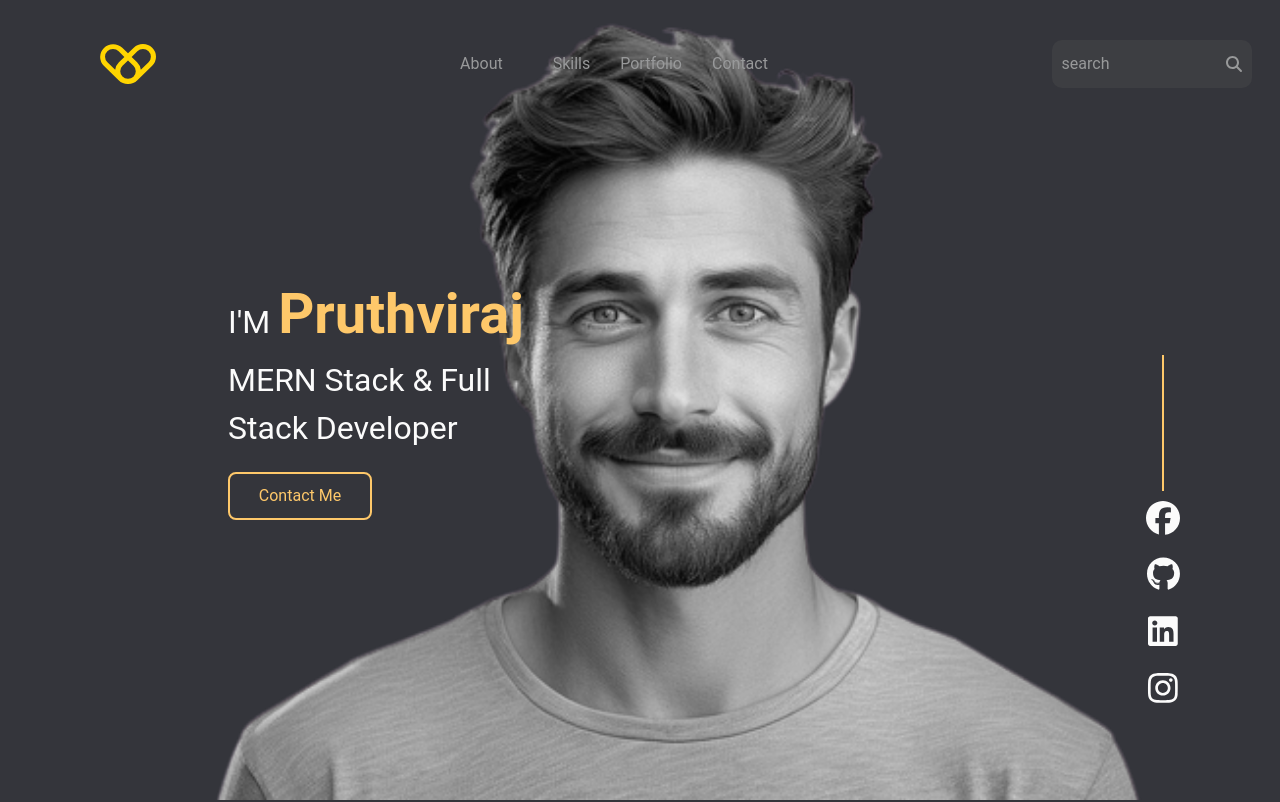
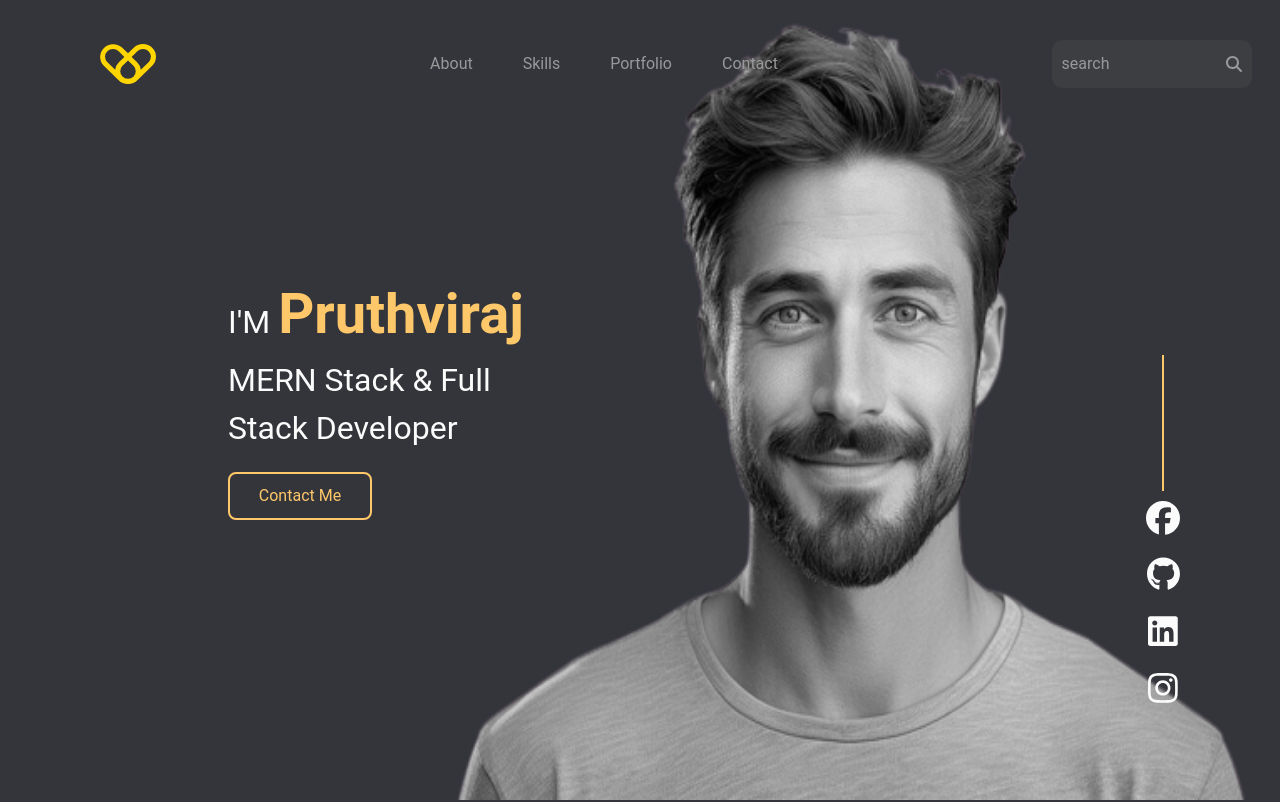
Before and after one commit to Pruthviraj-03/portfolio, a React (Create React App) app: page / in a window 1280 px wide. Shown: the top 802 px of the page. Built offline with nearby package versions, Linux system fonts and the light colour scheme.

Commit message:
laptop responsive done.

```diff
--- a/src/Components/ContactMe.jsx
+++ b/src/Components/ContactMe.jsx
@@ -16,16 +16,16 @@ const ContactMe = () => {
         Contact Me
       </h1>
       <div className="flex gap-24">
-        <div className="bg-yellow-color p-10px rounded-8 flex gap-10 mt-7.5">
+        <div className="bg-yellow-color p-10px rounded-8 flex items-center justify-center flex-row gap-10 mt-7.5">
           <FontAwesomeIcon icon={faEnvelope}></FontAwesomeIcon>
           <p>pruthvirajkurane03@gmail.com</p>
         </div>
-        <div className="bg-yellow-color p-10px rounded-8 flex gap-10 mt-7.5">
+        <div className="bg-yellow-color p-10px rounded-8 flex items-center justify-center flex-row gap-10 mt-7.5">
           <FontAwesomeIcon icon={faPhone}></FontAwesomeIcon>
           <p>+91 8692848775</p>
         </div>
-        <div className="bg-yellow-color p-10px rounded-8 flex gap-10 mt-7.5">
-          <FontAwesomeIcon icon={faLocation} className="mt-5"></FontAwesomeIcon>
+        <div className="bg-yellow-color p-10px rounded-8 flex items-center justify-center flex-row gap-10 mt-7.5">
+          <FontAwesomeIcon icon={faLocation}></FontAwesomeIcon>
           <p>Mumbai, India</p>
         </div>
       </div>
--- a/src/Components/Header.jsx
+++ b/src/Components/Header.jsx
@@ -9,6 +9,7 @@ import {
   faInstagram,
 } from "@fortawesome/free-brands-svg-icons";
 import { Link } from "react-router-dom";
+import bgImage from "../svg/model_bw.png";
 
 const Header = ({ scrollToSection }) => {
   const [scrollInterval, setScrollInterval] = useState(null);
@@ -38,7 +39,7 @@ const Header = ({ scrollToSection }) => {
     window.scrollTo(0, 0);
   };
   return (
-    <div className="header h-screen w-screen bg-right bg-contain bg-no-repeat px-100 py-36">
+    <div className="header h-screen w-screen px-100 py-36 relative">
       <div className="navbar flex justify-between items-center fixed w-90">
         <img
           className="h-56 w-56 object-contain cursor-pointer"
@@ -47,37 +48,37 @@ const Header = ({ scrollToSection }) => {
           onClick={handleRefreshPage}
         />
         <ul className="flex gap-30 cursor-pointer">
-          <li className="list-none my-0 mx-20 cursor-pointer">
-            <a
+          <li className="list-none my-0 mx-10px cursor-pointer">
+            <Link
               className="a hover:text-hover-color no-underline text-text-color"
               onClick={() => scrollToSection("about")}
             >
               About
-            </a>
+            </Link>
           </li>
-          <li>
-            <a
+          <li className="list-none my-0 mx-10px cursor-pointer">
+            <Link
               className="a hover:text-hover-color no-underline text-text-color"
               onClick={() => scrollToSection("skills")}
             >
               Skills
-            </a>
+            </Link>
           </li>
-          <li>
-            <a
+          <li className="list-none my-0 mx-10px cursor-pointer">
+            <Link
               className="a hover:text-hover-color no-underline text-text-color"
               onClick={() => scrollToSection("portfolio")}
             >
               Portfolio
-            </a>
+            </Link>
           </li>
-          <li>
-            <a
+          <li className="list-none my-0 mx-10px cursor-pointer">
+            <Link
               className="a hover:text-hover-color no-underline text-text-color"
               onClick={() => scrollToSection("contact")}
             >
               Contact
-            </a>
+            </Link>
           </li>
         </ul>
         <div className="search h-48 w-200 bg-bg-color p-4 rounded-10 flex items-center justify-around">
@@ -107,7 +108,7 @@ const Header = ({ scrollToSection }) => {
             Contact Me
           </button>
         </div>
-        <div className="flex flex-col items-center gap-10 mt-35">
+        <div className="socials flex flex-col items-center gap-10 mt-35">
           <div className="bg-yellow-color h-17 w-2.5"></div>
           <Link to="https://www.facebook.com/raj.kurane.750">
             <FontAwesomeIcon
@@ -135,6 +136,9 @@ const Header = ({ scrollToSection }) => {
           </Link>
         </div>
       </div>
+      <div className="absolute top-1/2 left-2/3 -translate-x-1/2 -translate-y-1/2 h-screen w-70 laptop:w-80">
+        <img className="h-full w-full" src={bgImage} alt="Background" />
+      </div>
     </div>
   );
 };
--- a/src/Components/Skills.jsx
+++ b/src/Components/Skills.jsx
@@ -15,7 +15,7 @@ import GitHub from "../svg/icons8-github.svg";
 const Skills = () => {
   return (
     <div
-      className="flex flex-col items-center justify-center py-50 px-100"
+      className="flex flex-col items-center justify-center py-50 px-100 laptop:px-50"
       id="skills"
     >
       <h1 className="text-70 font-700 text-hover-color font-Libre">
--- a/src/index.css
+++ b/src/index.css
@@ -6,11 +6,8 @@
   scroll-behavior: smooth;
 }
 
-.header {
-  background-image: url(svg/model_bw.png);
-}
-
-.navbar {
+.navbar,
+.socials {
   z-index: 99;
 }
 
--- a/tailwind.config.js
+++ b/tailwind.config.js
@@ -52,6 +52,8 @@ module.exports = {
         30: "30vw",
         50: "50vw",
         56: "56px",
+        60: "60%",
+        70: "70%",
         80: "80%",
         90: "90%",
         100: "100vw",
@@ -74,6 +76,7 @@ module.exports = {
         50: "50vh",
         56: "56px",
         90: "90vh",
+        100: "100vh",
       },
       borderRadius: {
         8: "8px",
```
